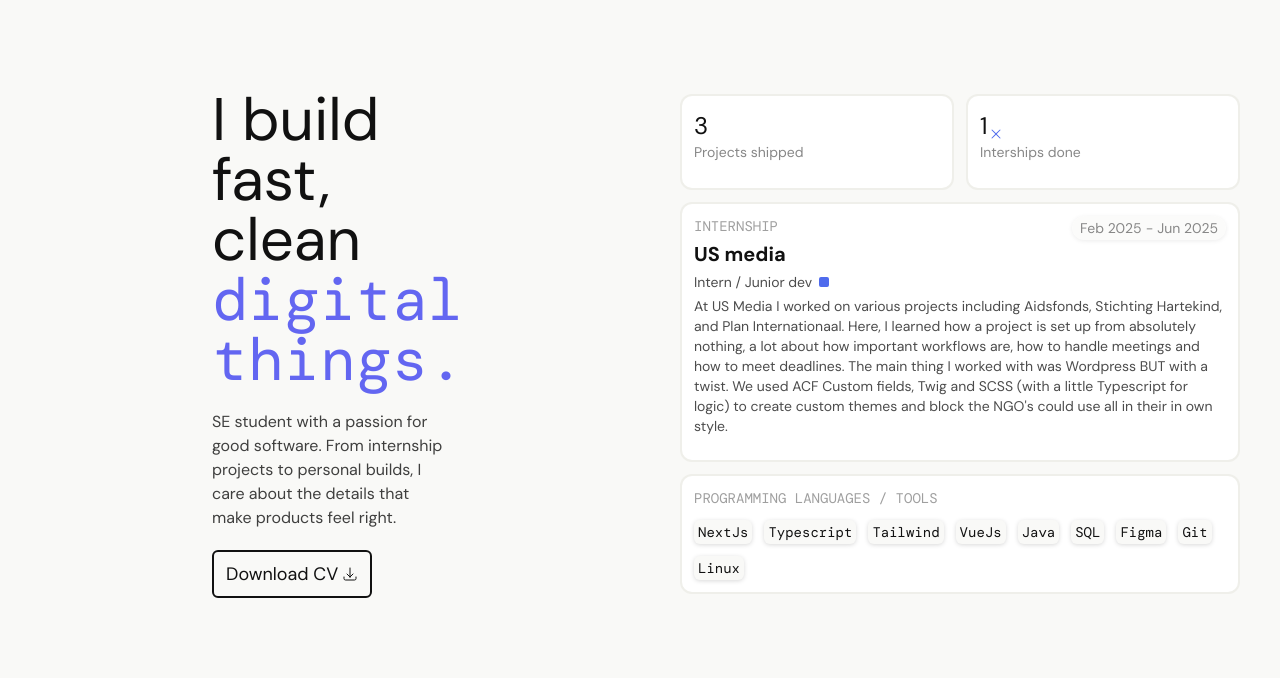
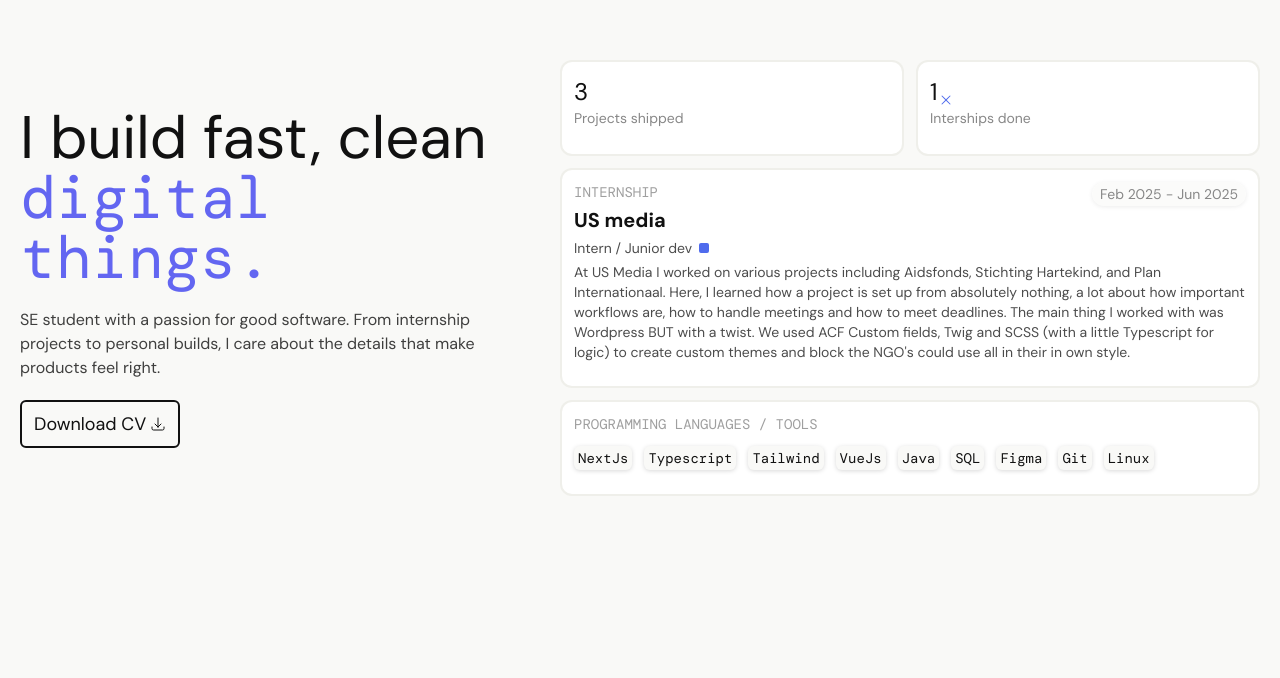
Before and after one commit to astronomx/quentin.dev, a Next.js app: page / in a window 1280 px wide. Shown: the part 122-800 px from the top of the page. Built offline with nearby package versions, Linux system fonts and the light colour scheme; a web font is replaced by a local one.

Commit message:
Changed porportions herosection
The porportions weren't didn't feel right so I changed it and the herosection didn't take the full screen yet, now it does

```diff
--- a/src/app/components/sections/HeroSection.tsx
+++ b/src/app/components/sections/HeroSection.tsx
@@ -13,7 +13,7 @@ const statCardDropIn = {
 };
 
 const dropInTransition = (delay: number) => ({
-    duration: 2,
+    duration: 1,
     delay,
     ease: [0.22, 1, 0.36, 1] as const,
 });
@@ -45,9 +45,9 @@ function AnimatedStatCard({
 
 export default function Herosection() {
     return(
-        <div className="flex min-h-[calc(100dvh-2.5rem)] w-full flex-col justify-center gap-5 md:flex-row lg:items-center">
-            <div className="flex flex-col gap-5 w-full lg:w-1/2 xl:p-48">
-                <h2 className="text-5xl sm:text-6xl">I build fast, clean <span className="text-(--violet) font-mono">digital things.</span></h2>
+        <div className="grid min-h-[calc(100dvh-2.5rem)] w-full grid-cols-1 items-center gap-8 md:grid-cols-12 md:gap-10 lg:gap-14">
+            <div className="flex flex-col gap-5 md:col-span-5 lg:col-span-5 lg:pr-4">
+                <h2 className="text-4xl sm:text-5xl lg:text-6xl max-w-xl">I build fast, clean <span className="text-(--violet) font-mono">digital things.</span></h2>
                 <p className="opacity-80 text-md/4">
                     SE student with a passion for good software. From internship projects to personal builds,
                     I care about the details that make products feel right.
@@ -76,7 +76,7 @@ export default function Herosection() {
                 </div>
             </div>
 
-            <div className="flex flex-col gap-3 w-full md:w-7/12 lg:p-5">
+            <div className="flex flex-col gap-3 md:col-span-7 lg:col-span-7">
                 <div className="flex flex-col md:flex-row w-full gap-3">
                     <AnimatedStatCard delay={0} className="w-full">
                         <StatCard content="3" contentInfo="Projects shipped" icon="none" />
```
